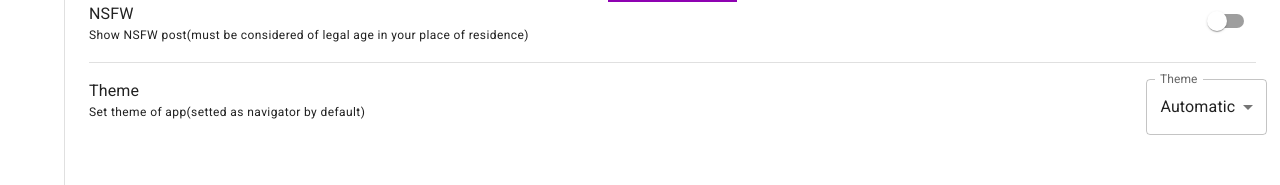
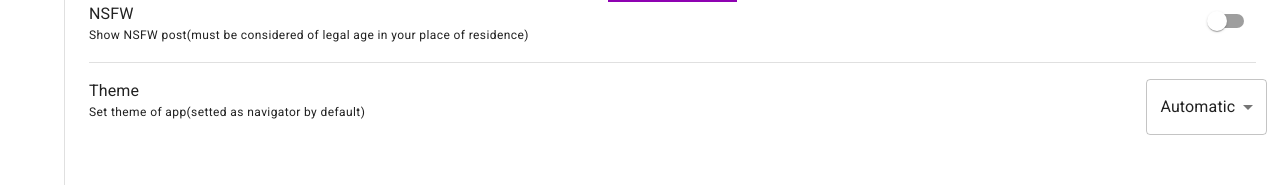
Before and after one commit to TwoZer00/project-a-react, a React (Vite) app: page /settings/preferences in a window 1280 px wide. Shown: the part 134-319 px from the top of the page. Built offline with nearby package versions, Linux system fonts and the light colour scheme; no server answers.

Commit message:
minor fixes

```diff
--- a/src/Pages/Preferences.jsx
+++ b/src/Pages/Preferences.jsx
@@ -38,12 +38,12 @@ export default function Preferences() {
                     <Typography variant="caption">Set theme of app(setted as navigator by default)</Typography>
                 </Stack>
                 <FormControl sx={{ flexGrow: 0 }} >
-                    <InputLabel id="demo-simple-select-label">Theme</InputLabel>
+                    {/* <InputLabel id="demo-simple-select-label">Theme</InputLabel> */}
                     <Select
                         labelId="demo-simple-select-label"
                         id="demo-simple-select"
                         value={initData?.preferences?.selectedTheme || 'default'}
-                        label="Theme"
+                        // label="Theme"
                         sx={{ width: 'fit-content' }}
                         onChange={(event) => {
                             const temp = { ...initData }
```
